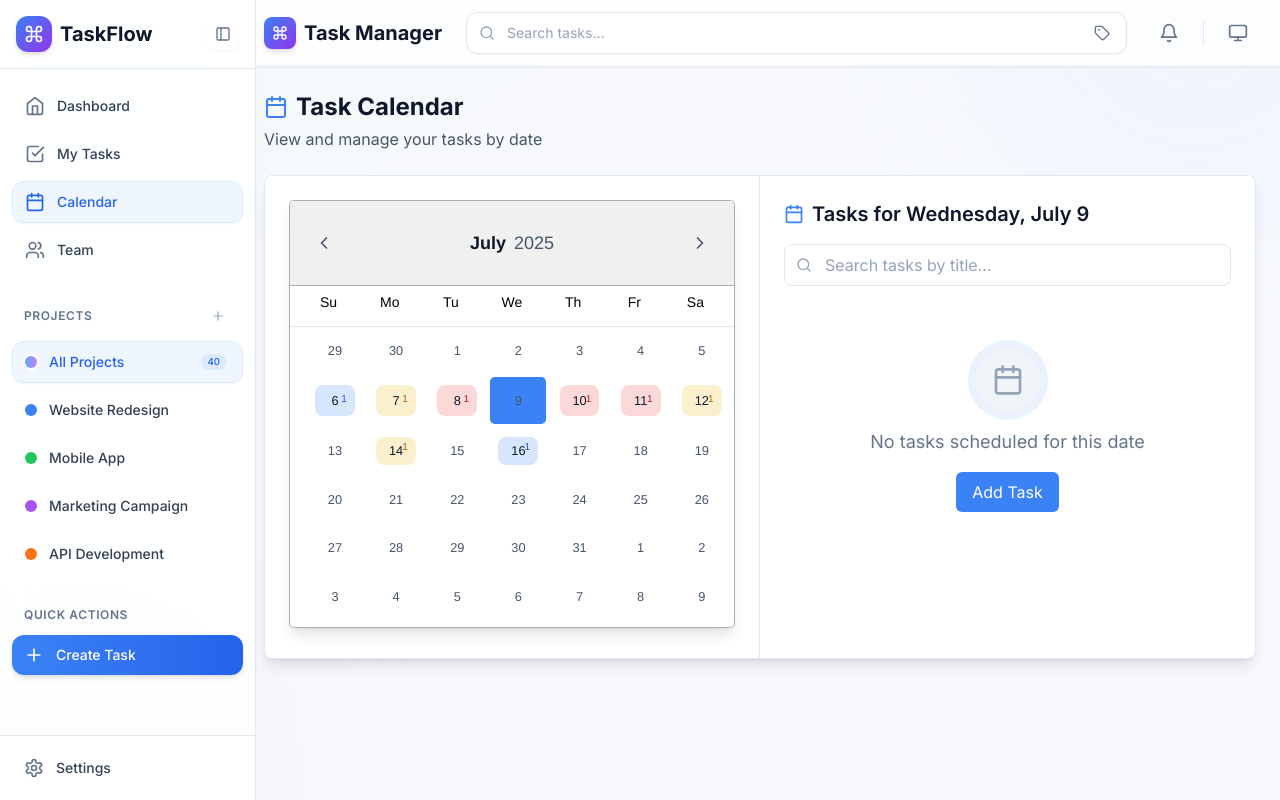
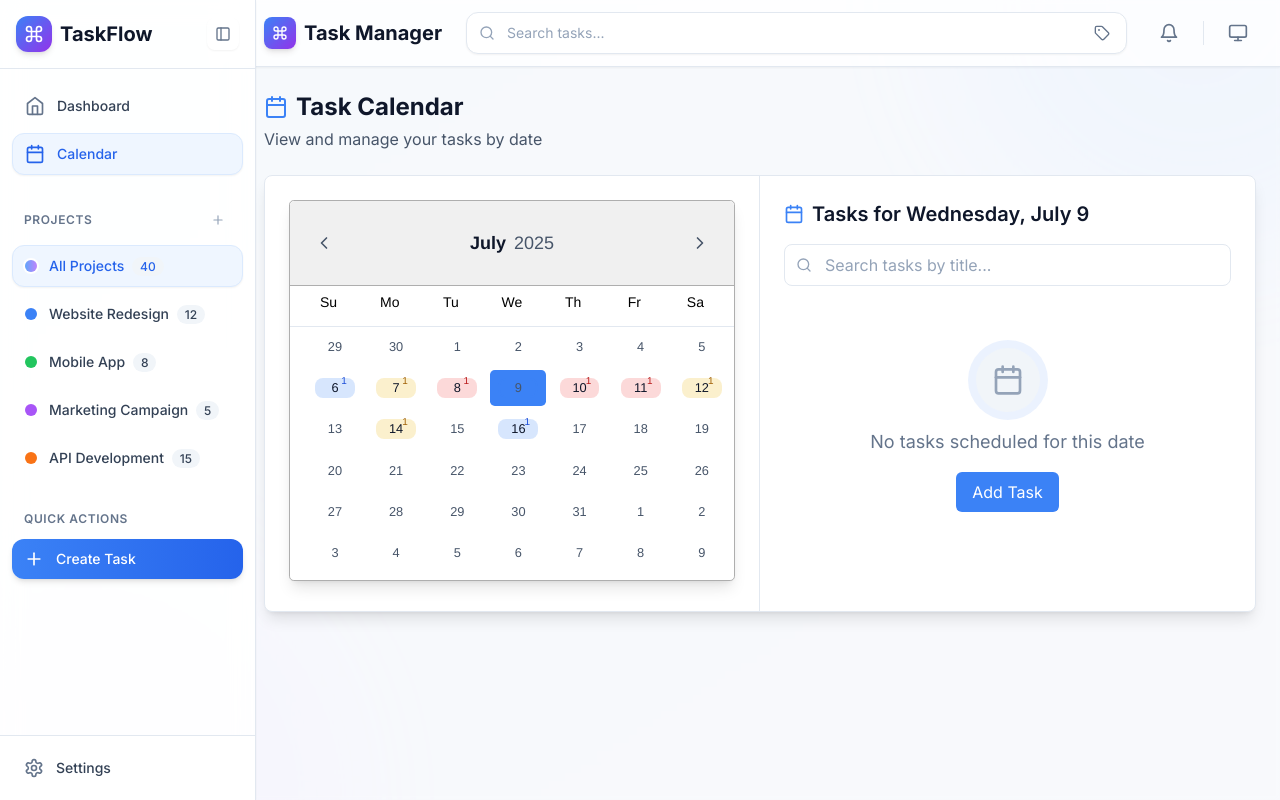
Before and after one commit to ParsaR082/Task-Manager, a Next.js app: page /calendar in a window 1280 px wide. Built offline with nearby package versions, Linux system fonts and the light colour scheme.

Commit message:
fixed some logics

```diff
--- a/app/globals.css
+++ b/app/globals.css
@@ -157,6 +157,8 @@
   @apply text-slate-600 dark:text-slate-400 flex-1 text-center p-2 m-0.5
   hover:bg-slate-100 dark:hover:bg-slate-700 transition-all duration-200
   rounded-lg cursor-pointer;
+  position: relative;
+  height: 36px;
 }
 
 .react-datepicker__day--selected {
@@ -174,3 +176,23 @@
 .react-datepicker__header {
   @apply bg-transparent border-0 pb-3;
 }
+
+/* Task indicator badge styles */
+.react-datepicker__day .task-indicator-badge {
+  @apply absolute -bottom-1 left-1/2 transform -translate-x-1/2;
+  @apply w-5 h-5 flex items-center justify-center;
+  @apply text-[10px] font-bold text-white rounded-full;
+  @apply shadow-sm;
+}
+
+.task-indicator-badge.priority-low {
+  @apply bg-blue-500 dark:bg-blue-600;
+}
+
+.task-indicator-badge.priority-medium {
+  @apply bg-yellow-500 dark:bg-yellow-600;
+}
+
+.task-indicator-badge.priority-high {
+  @apply bg-red-500 dark:bg-red-600;
+}
--- a/components/sidebar.tsx
+++ b/components/sidebar.tsx
@@ -42,9 +42,7 @@ export function Sidebar({
 
   const navigationItems = [
     { icon: Home, label: 'Dashboard', href: '/', active: pathname === '/' },
-    { icon: CheckSquare, label: 'My Tasks', href: '/tasks', active: pathname === '/tasks' },
     { icon: Calendar, label: 'Calendar', href: '/calendar', active: pathname === '/calendar' },
-    { icon: Users, label: 'Team', href: '/team', active: pathname === '/team' },
   ];
 
   // Default projects if none provided
@@ -234,7 +232,9 @@ export function Sidebar({
                         ? "text-blue-600 dark:text-blue-300"
                         : "text-slate-700 dark:text-slate-300"
                     )}>
-                      All Projects
+                      All Projects <span className="text-xs bg-slate-100 dark:bg-slate-800 px-2 py-0.5 rounded-full ml-1">
+                        {projectItems.reduce((sum, project) => sum + project.tasksCount, 0)}
+                      </span>
                     </p>
                   </div>
                   <motion.span
@@ -247,6 +247,7 @@ export function Sidebar({
                     )}
                     initial={{ scale: 0.8 }}
                     whileHover={{ scale: 1.1 }}
+                    style={{ display: "none" }} /* Hide this since we're showing count inline */
                   >
                     {projectItems.reduce((sum, project) => sum + project.tasksCount, 0)}
                   </motion.span>
@@ -284,7 +285,9 @@ export function Sidebar({
                           ? "text-blue-600 dark:text-blue-300"
                           : "text-slate-700 dark:text-slate-300"
                       )}>
-                        {project.name}
+                        {project.name} <span className="text-xs bg-slate-100 dark:bg-slate-800 px-2 py-0.5 rounded-full ml-1">
+                          {project.tasksCount}
+                        </span>
                       </p>
                     </div>
                     <motion.span
@@ -297,6 +300,7 @@ export function Sidebar({
                       )}
                       initial={{ scale: 0.8 }}
                       whileHover={{ scale: 1.1 }}
+                      style={{ display: "none" }} /* Hide this since we're showing count inline */
                     >
                       {project.tasksCount}
                     </motion.span>
--- a/components/task-calendar.tsx
+++ b/components/task-calendar.tsx
@@ -52,33 +52,52 @@ export function TaskCalendar({ tasks, isOpen, onClose }: TaskCalendarProps) {
     );
   }, [selectedDate, tasksByDate, searchQuery]);
 
+  // Priority color mapping for calendar indicators
+  const calendarPriorityColors = {
+    low: 'bg-blue-500 dark:bg-blue-600',
+    medium: 'bg-yellow-500 dark:bg-yellow-600',
+    high: 'bg-red-500 dark:bg-red-600'
+  };
+
+  // Get highest priority from a list of tasks
+  const getHighestPriority = (taskList: Task[]): 'high' | 'medium' | 'low' => {
+    if (taskList.some(task => task.priority === 'high')) return 'high';
+    if (taskList.some(task => task.priority === 'medium')) return 'medium';
+    return 'low';
+  };
+
   // Custom day renderer to highlight dates with tasks
   const renderDayContents = (day: number, date?: Date) => {
     if (!date) return <span>{day}</span>;
 
     const dateKey = date.toISOString().split('T')[0];
-    const hasTask = tasksByDate[dateKey] && tasksByDate[dateKey].length > 0;
-    const taskCount = hasTask ? tasksByDate[dateKey].length : 0;
+    const tasksForDay = tasksByDate[dateKey] || [];
+    const hasTask = tasksForDay.length > 0;
+
+    if (!hasTask) {
+      return <span>{day}</span>;
+    }
+
+    // Get highest priority for this day
+    const highestPriority = getHighestPriority(tasksForDay);
+    const taskCount = tasksForDay.length;
 
     return (
       <div className="relative flex items-center justify-center">
         <span>{day}</span>
-        {hasTask && (
-          <span className={`task-indicator ${
-            tasksByDate[dateKey].some(task => task.priority === 'high')
-              ? 'bg-red-500 dark:bg-red-600'
-              : tasksByDate[dateKey].some(task => task.priority === 'medium')
-                ? 'bg-yellow-500 dark:bg-yellow-600'
-                : 'bg-blue-500 dark:bg-blue-600'
-          }`}>
-            {taskCount}
-          </span>
-        )}
+        <motion.span
+          initial={{ scale: 0.5, opacity: 0 }}
+          animate={{ scale: 1, opacity: 1 }}
+          transition={{ duration: 0.2 }}
+          className={`task-indicator-badge priority-${highestPriority}`}
+        >
+          {taskCount}
+        </motion.span>
       </div>
     );
   };
 
-  // Priority color mapping
+  // Priority color mapping for task cards
   const priorityColors = {
     low: 'bg-blue-100 border-blue-300 text-blue-800 dark:bg-blue-900/30 dark:border-blue-800/50 dark:text-blue-300',
     medium: 'bg-yellow-100 border-yellow-300 text-yellow-800 dark:bg-yellow-900/30 dark:border-yellow-800/50 dark:text-yellow-300',
```
